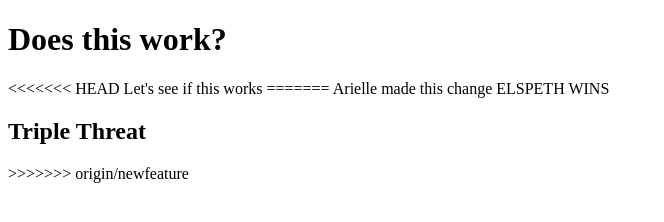
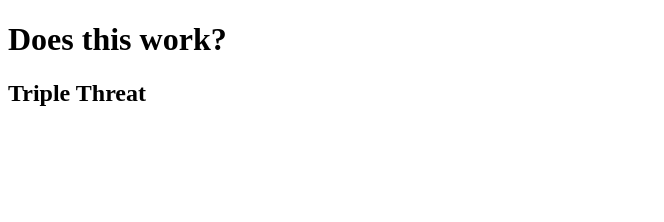
Before and after one commit to eahoskins5/LondonLifestyle, a plain HTML site: page index.html in a window 1280 px wide. Shown: the whole page, without its empty margins (0-664 px from the left). Drawn offline with Linux system fonts and the light colour scheme.

Commit message:
Fixed file

```diff
--- a/index.html
+++ b/index.html
@@ -4,12 +4,6 @@
   <h1> Does this work? </h1>
 </head>
 <body>
-<<<<<<< HEAD
-  Let's see if this works
-=======
-  Arielle made this change
-  ELSPETH WINS
 <h2> Triple Threat </h2>
->>>>>>> origin/newfeature
 </head>
 </html>
```
